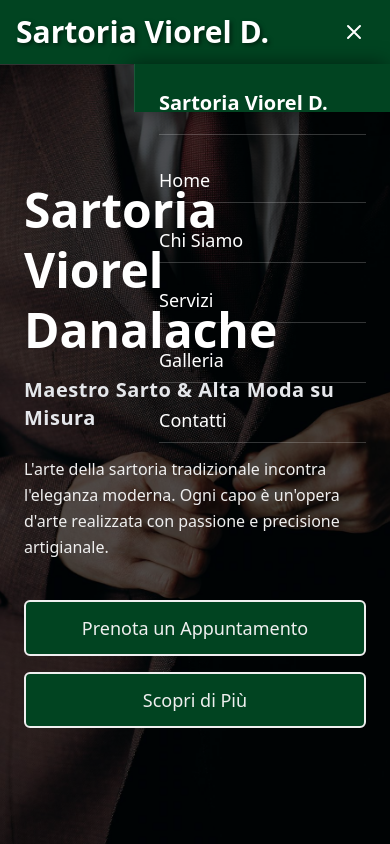
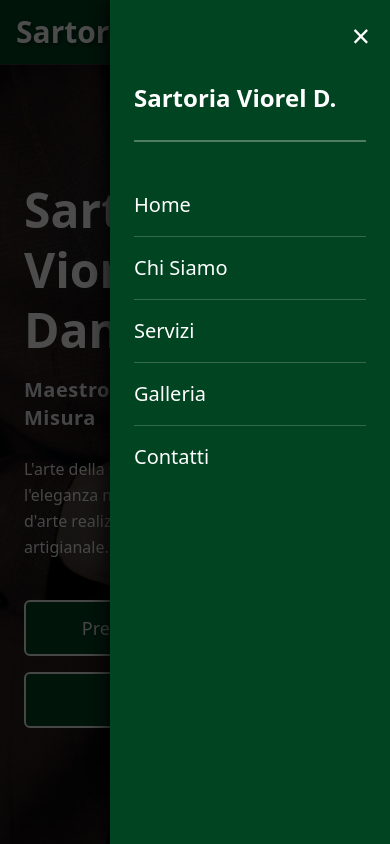
Before and after one commit to ZaZza402/sartoria-viorel, a React (Vite) app: page / in a window 390 px wide. Both pictures are taken after a click on the button "Toggle menu". Shown: the top 844 px of the page. Built offline with nearby package versions, Linux system fonts and the light colour scheme.

Commit message:
fix: Mobile menu now works with React Portal and CSS animations - dark green background visible, slides in from right

```diff
--- a/src/components/layout/Header.tsx
+++ b/src/components/layout/Header.tsx
@@ -19,6 +19,7 @@ const navLinks = [
 
 export const Header: React.FC<HeaderProps> = ({ className }) => {
   return (
+    <>
       <motion.header
         initial={{ y: -100, opacity: 0 }}
         animate={{ y: 0, opacity: 1 }}
@@ -38,10 +39,11 @@ export const Header: React.FC<HeaderProps> = ({ className }) => {
             {/* Desktop Navigation */}
             <DesktopNav links={navLinks} />
 
-          {/* Mobile Navigation */}
+            {/* Mobile Navigation Button - Component renders menu outside */}
             <MobileNav links={navLinks} />
           </div>
         </nav>
       </motion.header>
+    </>
   );
 };
--- a/src/components/navigation/MobileNav.tsx
+++ b/src/components/navigation/MobileNav.tsx
@@ -1,5 +1,5 @@
 import React, { useState } from "react";
-import { motion, AnimatePresence } from "framer-motion";
+import { createPortal } from "react-dom";
 
 interface NavLink {
   href: string;
@@ -20,15 +20,22 @@ export const MobileNav: React.FC<MobileNavProps> = ({
   const toggleMenu = () => setIsOpen(!isOpen);
 
   return (
+    <>
+      {/* Hamburger Button */}
       <div className={`md:hidden ${className}`}>
-      {/* Hamburger Button */}
         <button
           onClick={toggleMenu}
-        className="text-white hover:text-gray-300 p-2 transition-colors"
+          style={{
+            color: "#ffffff",
+            padding: "8px",
+            background: "transparent",
+            border: "none",
+            cursor: "pointer",
+          }}
           aria-label="Toggle menu"
         >
           <svg
-          className="h-6 w-6"
+            style={{ width: "24px", height: "24px" }}
             fill="none"
             viewBox="0 0 24 24"
             stroke="currentColor"
@@ -50,44 +57,78 @@ export const MobileNav: React.FC<MobileNavProps> = ({
             )}
           </svg>
         </button>
+      </div>
 
-      {/* Mobile Menu Overlay */}
-      <AnimatePresence>
-        {isOpen && (
-          <>
+      {/* Mobile Menu - SINGLE WRAPPER - RENDERED AT BODY LEVEL */}
+      {isOpen &&
+        createPortal(
+          <div
+            style={{
+              position: "fixed",
+              top: 0,
+              left: 0,
+              right: 0,
+              bottom: 0,
+              zIndex: 9999,
+              animation: "fadeIn 0.3s ease-out",
+            }}
+          >
             {/* Backdrop */}
-            <motion.div
-              initial={{ opacity: 0 }}
-              animate={{ opacity: 1 }}
-              exit={{ opacity: 0 }}
+            <div
               onClick={toggleMenu}
-              className="fixed inset-0 bg-black/50 z-40 top-16"
+              style={{
+                position: "absolute",
+                top: 0,
+                left: 0,
+                right: 0,
+                bottom: 0,
+                backgroundColor: "rgba(0,0,0,0.7)",
+                zIndex: 1,
+                animation: "fadeIn 0.3s ease-out",
+              }}
             />
 
             {/* Menu Panel */}
-            <motion.div
-              initial={{ x: "100%" }}
-              animate={{ x: 0 }}
-              exit={{ x: "100%" }}
-              transition={{ type: "tween", duration: 0.3 }}
+            <div
               style={{
-                position: "fixed",
+                position: "absolute",
                 right: 0,
-                top: "64px",
+                top: 0,
                 bottom: 0,
-                width: "256px",
-                zIndex: 50,
-                padding: "24px",
+                width: "280px",
                 backgroundColor: "#014421",
-                borderLeft: "1px solid rgba(255,255,255,0.1)",
-                boxShadow: "-4px 0 20px rgba(0,0,0,0.5)",
+                zIndex: 2,
+                padding: "80px 24px 24px 24px",
+                boxShadow: "-4px 0 20px rgba(0,0,0,0.8)",
+                overflowY: "auto",
+                animation: "slideInRight 0.3s ease-out",
               }}
             >
+              {/* Close Button */}
+              <button
+                onClick={toggleMenu}
+                style={{
+                  position: "absolute",
+                  top: "20px",
+                  right: "20px",
+                  background: "transparent",
+                  border: "none",
+                  color: "#ffffff",
+                  fontSize: "32px",
+                  cursor: "pointer",
+                  padding: "0",
+                  lineHeight: "1",
+                }}
+              >
+                ×
+              </button>
+
+              {/* Brand */}
               <div
                 style={{
-                  marginBottom: "24px",
-                  paddingBottom: "16px",
-                  borderBottom: "1px solid rgba(255,255,255,0.2)",
+                  marginBottom: "32px",
+                  paddingBottom: "24px",
+                  borderBottom: "2px solid rgba(255,255,255,0.3)",
                 }}
               >
                 <h2
@@ -95,43 +136,48 @@ export const MobileNav: React.FC<MobileNavProps> = ({
                   style={{
                     color: "#ffffff",
                     fontWeight: 600,
-                    fontSize: "1.25rem",
+                    fontSize: "1.5rem",
+                    margin: 0,
                   }}
                 >
                   Sartoria Viorel D.
                 </h2>
               </div>
+
+              {/* Navigation Links */}
               <nav
                 style={{
                   display: "flex",
                   flexDirection: "column",
-                  gap: "16px",
+                  gap: "0",
                 }}
               >
-                {links.map((link) => (
+                {links.map((link, index) => (
                   <a
                     key={link.href}
                     href={link.href}
                     onClick={toggleMenu}
                     style={{
                       color: "#ffffff",
-                      fontSize: "1.125rem",
+                      fontSize: "1.25rem",
                       fontWeight: 500,
-                      paddingTop: "8px",
-                      paddingBottom: "8px",
-                      borderBottom: "1px solid rgba(255,255,255,0.2)",
+                      padding: "16px 0",
+                      borderBottom:
+                        index < links.length - 1
+                          ? "1px solid rgba(255,255,255,0.2)"
+                          : "none",
                       textDecoration: "none",
-                      transition: "color 0.2s",
+                      display: "block",
                     }}
                   >
                     {link.label}
                   </a>
                 ))}
               </nav>
-            </motion.div>
+            </div>
+          </div>,
+          document.body
+        )}
     </>
-        )}
-      </AnimatePresence>
-    </div>
   );
 };
--- a/src/index.css
+++ b/src/index.css
@@ -1,4 +1,25 @@
 @import "tailwindcss";
+
+/* ========================================
+   Animations
+   ======================================== */
+@keyframes fadeIn {
+  from {
+    opacity: 0;
+  }
+  to {
+    opacity: 1;
+  }
+}
+
+@keyframes slideInRight {
+  from {
+    transform: translateX(100%);
+  }
+  to {
+    transform: translateX(0);
+  }
+}
 
 /* ========================================
    CSS Variables - Brand Color Palette
```
Lines whose indentation alone changed are shown as unchanged.
